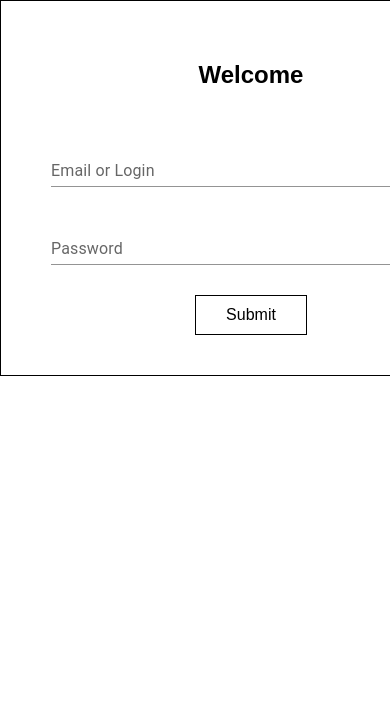
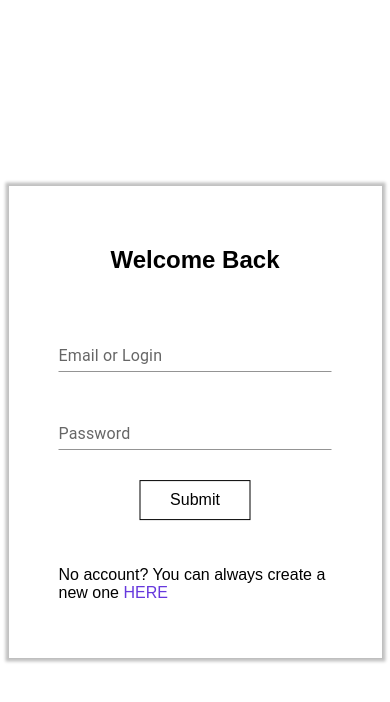
Before and after one commit to MappariChan/App-for-check, a React (Create React App) app in the folder frontend/: page /group in a window 390 px wide. Shown: the top 702 px of the page. Built offline with nearby package versions, Linux system fonts and the light colour scheme.

Commit message:
Modals styling

```diff
--- a/frontend/src/App.js
+++ b/frontend/src/App.js
@@ -17,7 +17,6 @@ const router = createBrowserRouter([
 ]);
 
 const App = () => {
-  // return <RouterProvider router={router} />;
   return <SignInModal/>
 };
 
--- a/frontend/src/components/RegistrationModals/AuthentificationModals.module.css
+++ b/frontend/src/components/RegistrationModals/AuthentificationModals.module.css
@@ -1,12 +1,35 @@
+@keyframes appearance {
+    0% {
+        opacity: 0;
+        transform: translate(-50%, -40%);
+    }
+    100% {
+        opacity: 100%;
+        transform: translate(-50%, -50%);
+    }
+}
+
 .submit-form{
+    animation-name: appearance;
+    animation-duration: 0.5s;
+    animation-iteration-count: initial;
     display: flex;
     flex-direction: column;
-    position: fixed;
     padding: 40px 50px;
     align-items: center;
     justify-content: center;
-    border: 1px solid black;
+    box-shadow: rgba(0, 0, 0, 0.25) 0 0 3px 4px;
     z-index: 100;
     gap: 30px;
     width: 400px;
+    transform: translate(-50%, -50%);
+    position: fixed;
+    top: 50%;
+    left: 50%;
 }
+
+@media screen and (max-width: 600px) {
+    .submit-form {
+        width: 70vw;
+    }
+}
--- a/frontend/src/components/RegistrationModals/ModalSwitcher.js
+++ b/frontend/src/components/RegistrationModals/ModalSwitcher.js
@@ -14,9 +14,9 @@ const ModalSwitcher = (props) => {
         setCurrentModal('modalSignIn')
     }
 
-    return <Backdrop>
-        {currentModal === 'modalSignIn' && (<SignInModal/>)}
-        {currentModal === 'modalSignUp' && (<SignUpModal/>)}
+    return <Backdrop close={props.onClose}>
+        {currentModal === 'modalSignIn' && (<SignInModal openSignUpModal = {openSignUpModal} onClose = {props.onClose}/>)}
+        {currentModal === 'modalSignUp' && (<SignUpModal openSignInModal = {openSignInModal} onClose = {props.onClose}/>)}
     </Backdrop>
 }
 
--- a/frontend/src/components/RegistrationModals/SignInModal.js
+++ b/frontend/src/components/RegistrationModals/SignInModal.js
@@ -7,6 +7,8 @@ import classes from './AuthentificationModals.module.css'
 const SignInModal = (props) => {
     const [password, setPassword] = useState('')
     const [signInData, setSignInData] = useState('')
+    const [focused, setFocused] = useState(false)
+
 
     const validateSignInData = async (event) => {
         event.preventDefault()
@@ -33,10 +35,21 @@ const SignInModal = (props) => {
         setSignInData(event.target.value)
     }
     return <form onSubmit={validateSignInData} className={classes["submit-form"]}>
-        <h2>Welcome</h2>
-        <TextField type = "text" fullWidth label= "Email or Login" onChange={signUpDataInputHandler} variant='standard'/>
-        <TextField type = "password" fullWidth label='Password' onChange={passwordInputHandler} variant='standard'/>
+        <h2>Welcome Back</h2>
+        <TextField type = "text" fullWidth label= "Email or Login"
+                   onChange={signUpDataInputHandler} variant='standard'/>
+        <TextField sx={{
+            '& .MuiInputLabel-root:after': {
+                color: '#6638dd',
+            },
+            '& .MuiInput-underline:after': {
+                borderBottomColor: '#6638dd',
+            },}}
+                   type = "password" fullWidth label='Password'
+                   onChange={passwordInputHandler} variant='standard'/>
         <Button type = 'submit'>Submit</Button>
+        <p>No account? You can always create a new one <a onClick={props.openSignUpModal}
+                                                          style = {{color: "#6638dd", cursor: "pointer"}}>HERE</a></p>
     </form>
 }
 
--- a/frontend/src/components/RegistrationModals/SignUpModal.js
+++ b/frontend/src/components/RegistrationModals/SignUpModal.js
@@ -43,6 +43,7 @@ const SignUpModal = (props) => {
         <TextField type = "text" fullWidth label= "Email or Login" onChange={emailInputHandler} variant='standard'/>
         <TextField type = "password" fullWidth label='Password' onChange={passwordInputHandler} variant='standard'/>
         <Button type = 'submit'>Submit</Button>
+        <p>Have an account already? Go back <a onClick={props.openSignInModal} style = {{color: "#6638dd"}}>HERE</a></p>
     </form>
 }
 
```
